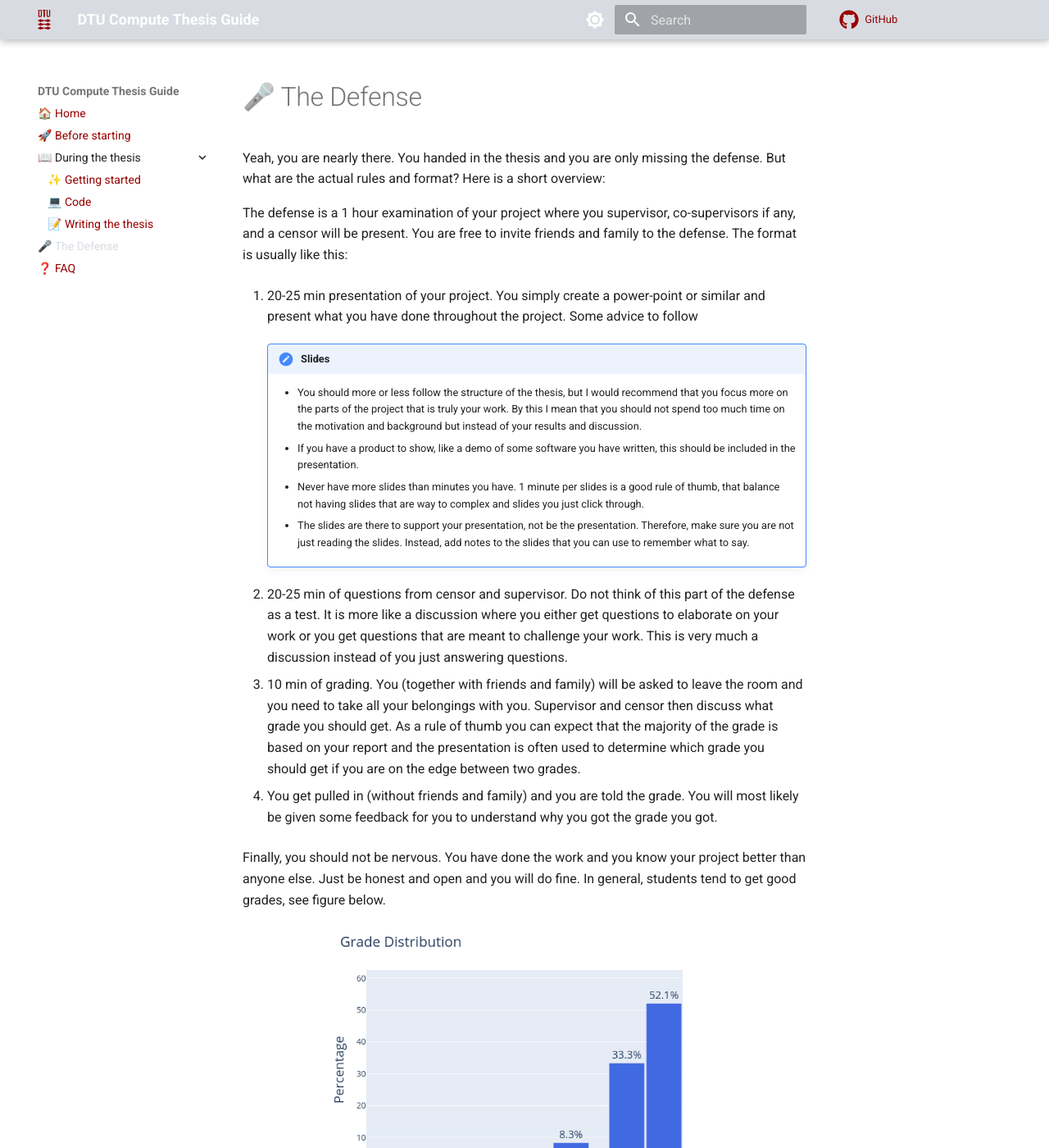
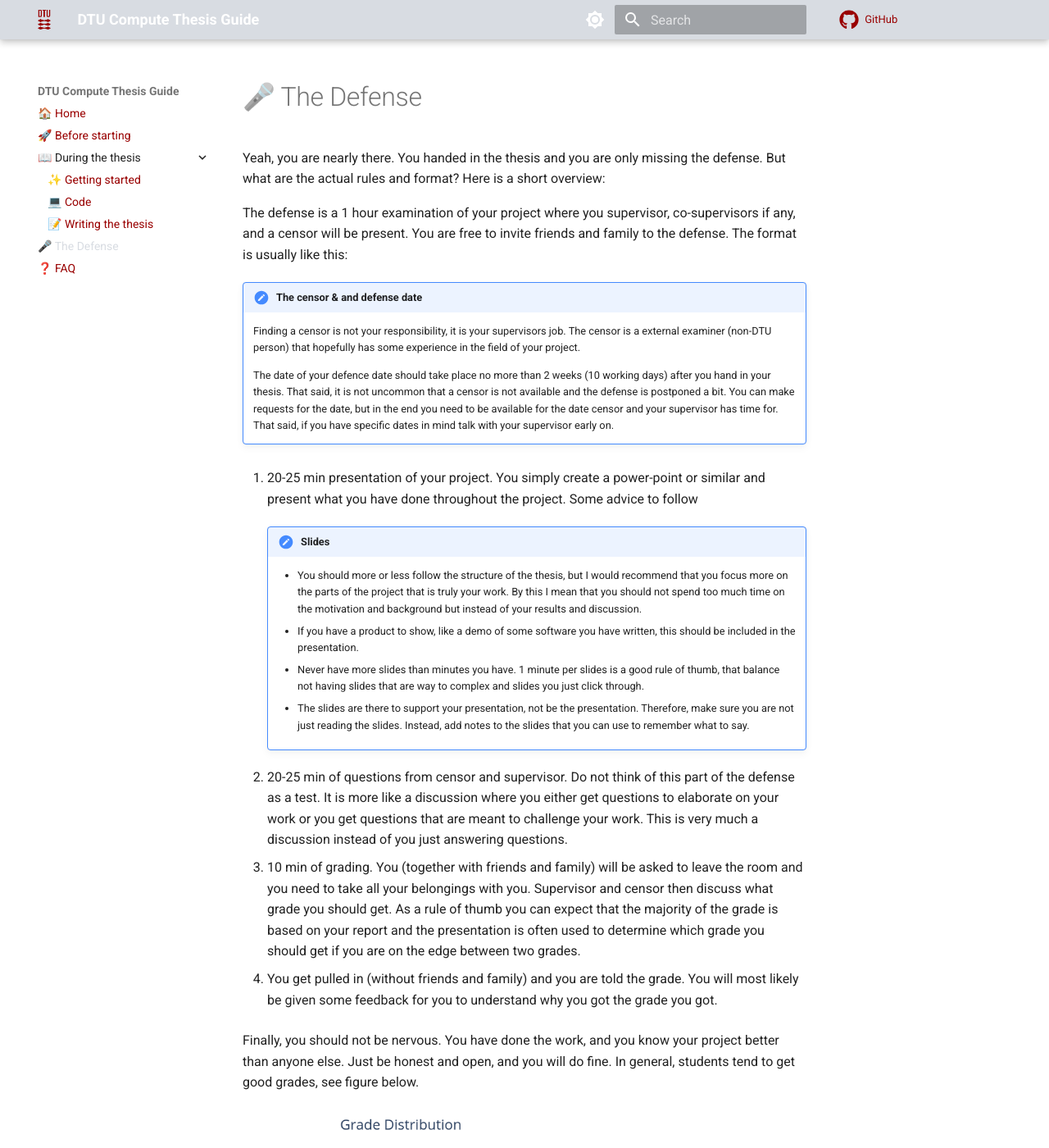
Before and after one commit to SkafteNicki/dtu_cs_thesis, an MkDocs documentation site: the page built from docs/defense.md, in a window 1280 px wide and 1400 px high. Shown: the whole window at 82% size. Built offline with MkDocs 1.6.1 and Material for MkDocs 9.7.7, drawn with Linux system fonts in a browser that asks for light colours; comment, search, counter and statistics services are not loaded.

Commit message:
defence update

```diff
--- a/docs/defense.md
+++ b/docs/defense.md
@@ -3,6 +3,16 @@ rules and format? Here is a short overview:
 
 The defense is a 1 hour examination of your project where you supervisor, co-supervisors if any, and a censor will
 be present. You are free to invite friends and family to the defense. The format is usually like this:
+
+!!! note "The censor & and defense date"
+
+    Finding a censor is not your responsibility, it is your supervisors job. The censor is a external examiner
+    (non-DTU person) that hopefully has some experience in the field of your project.
+
+    The date of your defence date should take place no more than 2 weeks (10 working days) after you hand in your
+    thesis. That said, it is not uncommon that a censor is not available and the defense is postponed a bit. You can
+    make requests for the date, but in the end you need to be available for the date censor and your supervisor has
+    time for. That said, if you have specific dates in mind talk with your supervisor early on.
 
 1. 20-25 min presentation of your project. You simply create a power-point or similar and present what you have done
     throughout the project. Some advice to follow
@@ -34,8 +44,8 @@ be present. You are free to invite friends and family to the defense. The format
 4. You get pulled in (without friends and family) and you are told the grade. You will most likely be given some
     feedback for you to understand why you got the grade you got.
 
-Finally, you should not be nervous. You have done the work and you know your project better than anyone else. Just be
-honest and open and you will do fine. In general, students tend to get good grades, see figure below.
+Finally, you should not be nervous. You have done the work, and you know your project better than anyone else. Just be
+honest and open, and you will do fine. In general, students tend to get good grades, see figure below.
 
 <figure markdown="span">
     ![scope](figures/grade_distribution.png){ width="500" }
```
Also changed, not shown: docs/faq.md (+6 -0 lines).
